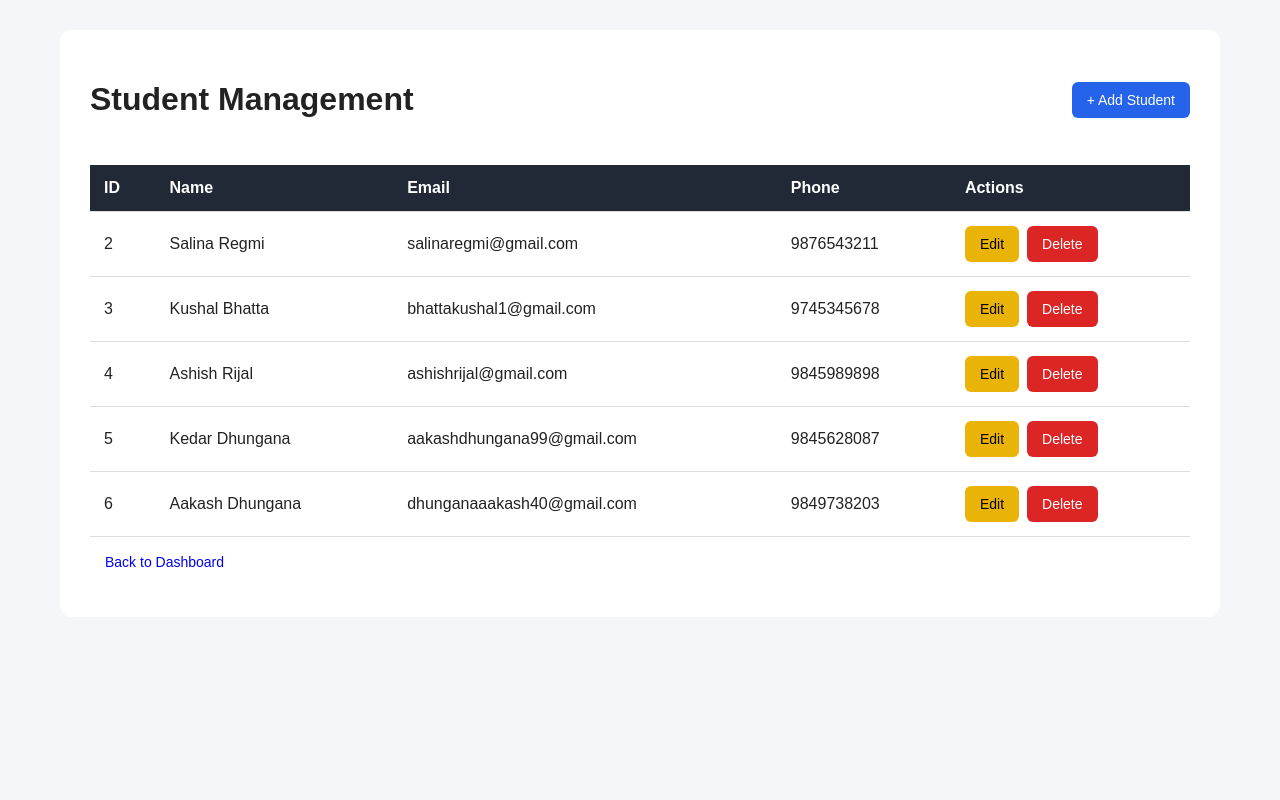
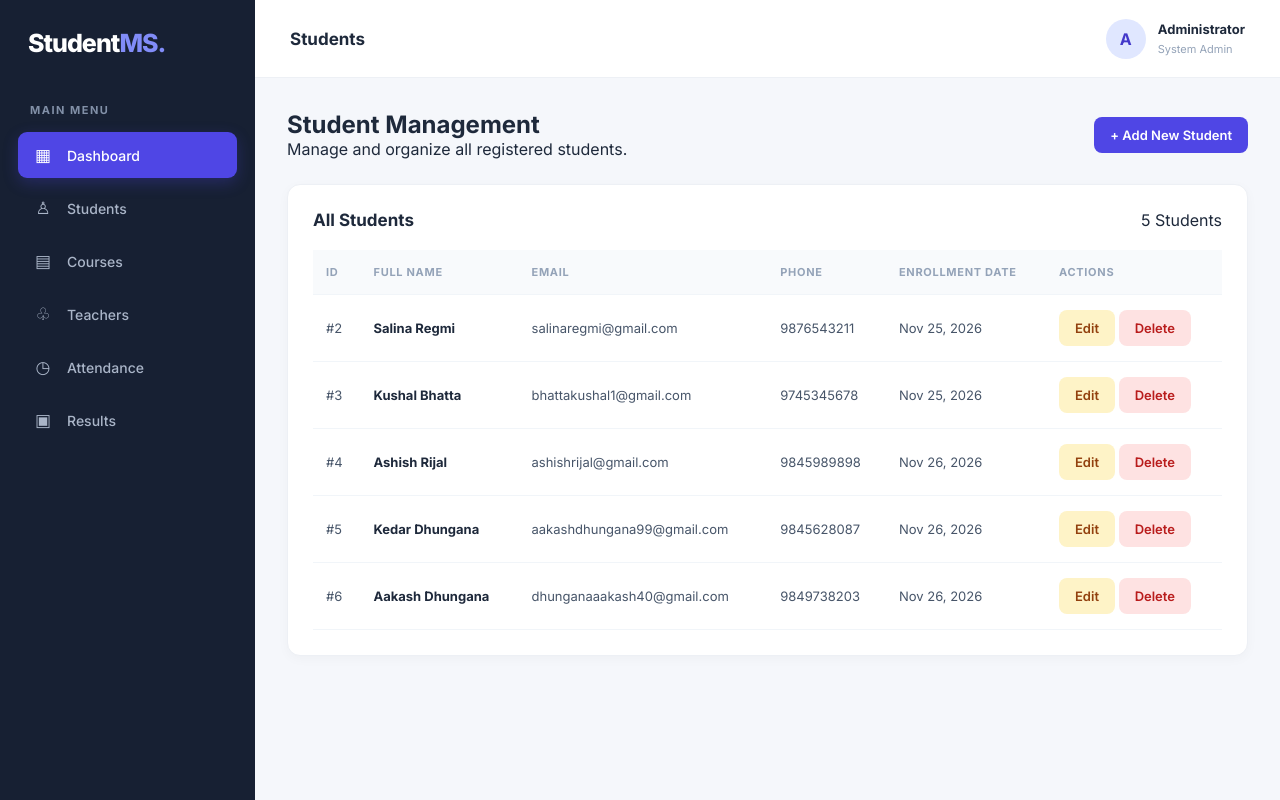
Before and after one commit to Kedar241/Student-Management-System, a Django app: page /students/ in a window 1280 px wide. Run offline with Django 5.2, Linux system fonts and the light colour scheme; data comes from the database, SQL or seed files in the repository; both versions use the stored data as it was after the commit.

Commit message:
updated dashboard

```diff
--- a/students/templates/students/student_list.html
+++ b/students/templates/students/student_list.html
@@ -1,157 +1,82 @@
 
-<!DOCTYPE html>
-<html lang="en">
-<head>
-    <meta charset="UTF-8">
-    <meta name="viewport" content="width=device-width, initial-scale=1.0">
+{% extends 'students/base.html' %}
 
-    <title>Manage Students</title>
+{% block title %}Students | StudentMS{% endblock %}
+{% block page_heading %}Students{% endblock %}
 
-    <style>
-        body {
-            font-family: Arial, sans-serif;
-            background: #f4f6f9;
-            margin: 0;
-            padding: 30px;
-            color: #222;
-        }
+{% block content %}
 
-        .container {
-            max-width: 1100px;
-            margin: auto;
-            background: white;
-            padding: 30px;
-            border-radius: 12px;
-        }
+<div class="page-heading">
+    <div>
+        <h2>Student Management</h2>
+        <p>Manage and organize all registered students.</p>
+    </div>
 
-        .top {
-            display: flex;
-            justify-content: space-between;
-            align-items: center;
-            gap: 15px;
-            margin-bottom: 25px;
-        }
+    <a href="{% url 'student_create' %}" class="btn btn-primary">
+        + Add New Student
+    </a>
+</div>
 
-        a, button {
-            text-decoration: none;
-            border: none;
-            padding: 10px 15px;
-            border-radius: 6px;
-            cursor: pointer;
-            font-size: 14px;
-        }
+<div class="content-card">
 
-        .add {
-            background: #2563eb;
-            color: white;
-        }
-
-        table {
-            width: 100%;
-            border-collapse: collapse;
-        }
-
-        th, td {
-            padding: 14px;
-            text-align: left;
-            border-bottom: 1px solid #ddd;
-        }
-
-        th {
-            background: #212936;
-            color: white;
-        }
-
-        .edit {
-            background: #eab308;
-            color: black;
-        }
-
-        .delete {
-            background: #dc2626;
-            color: white;
-        }
-
-        .actions {
-            display: flex;
-            gap: 8px;
-        }
-
-        .empty {
-            text-align: center;
-            padding: 25px;
-        }
-    </style>
-</head>
-
-<body>
-
-<div class="container">
-
-    <div class="top">
-        <h1>Student Management</h1>
-
-        <a href="{% url 'student_create' %}" class="add">
-            + Add Student
-        </a>
+    <div class="table-header">
+        <h2>All Students</h2>
+        <span>{{ students|length }} Students</span>
     </div>
 
     <table>
         <thead>
             <tr>
                 <th>ID</th>
-                <th>Name</th>
+                <th>Full Name</th>
                 <th>Email</th>
                 <th>Phone</th>
+                <th>Enrollment Date</th>
                 <th>Actions</th>
             </tr>
         </thead>
 
         <tbody>
-
             {% for student in students %}
-
             <tr>
-                <td>{{ student.id }}</td>
-                <td>{{ student.full_name }}</td>
-                <td>{{ student.email }}</td>
-                <td>{{ student.phone_number|default:"-" }}</td>
+                <td>#{{ student.id }}</td>
 
                 <td>
-                    <div class="actions">
+                    <strong>{{ student.full_name }}</strong>
+                </td>
 
-                        <a href="{% url 'student_update' student.pk %}"
-                           class="edit">
-                            Edit
-                        </a>
+                <td>{{ student.email }}</td>
 
-                        <a href="{% url 'student_delete' student.pk %}"
-                           class="delete">
-                            Delete
-                        </a>
+                <td>
+                    {{ student.phone_number|default:"Not provided" }}
+                </td>
 
-                    </div>
+                <td>{{ student.enrollment_date|date:"M d, Y" }}</td>
+
+                <td>
+                    <a href="{% url 'student_update' student.id %}"
+                       class="btn btn-edit">Edit</a>
+
+                    <a href="{% url 'student_delete' student.id %}"
+                       class="btn btn-delete">Delete</a>
                 </td>
             </tr>
 
             {% empty %}
-
             <tr>
-                <td colspan="5" class="empty">
-                    No students found. Add your first student!
+                <td colspan="6" class="empty-state">
+                    No students found.
+                    <br><br>
+                    <a href="{% url 'student_create' %}"
+                       class="btn btn-primary">
+                        Add First Student
+                    </a>
                 </td>
             </tr>
-
             {% endfor %}
-
         </tbody>
     </table>
 
-    <p>
-        <a href="{% url 'home' %}">Back to Dashboard</a>
-    </p>
-
 </div>
 
-</body>
-</html>
+{% endblock %}
```
Also changed, not shown: students/templates/students/student_confirm_delete.html (+22 -43 lines), students/templates/students/student_form.html (+21 -59 lines), db.sqlite3.
